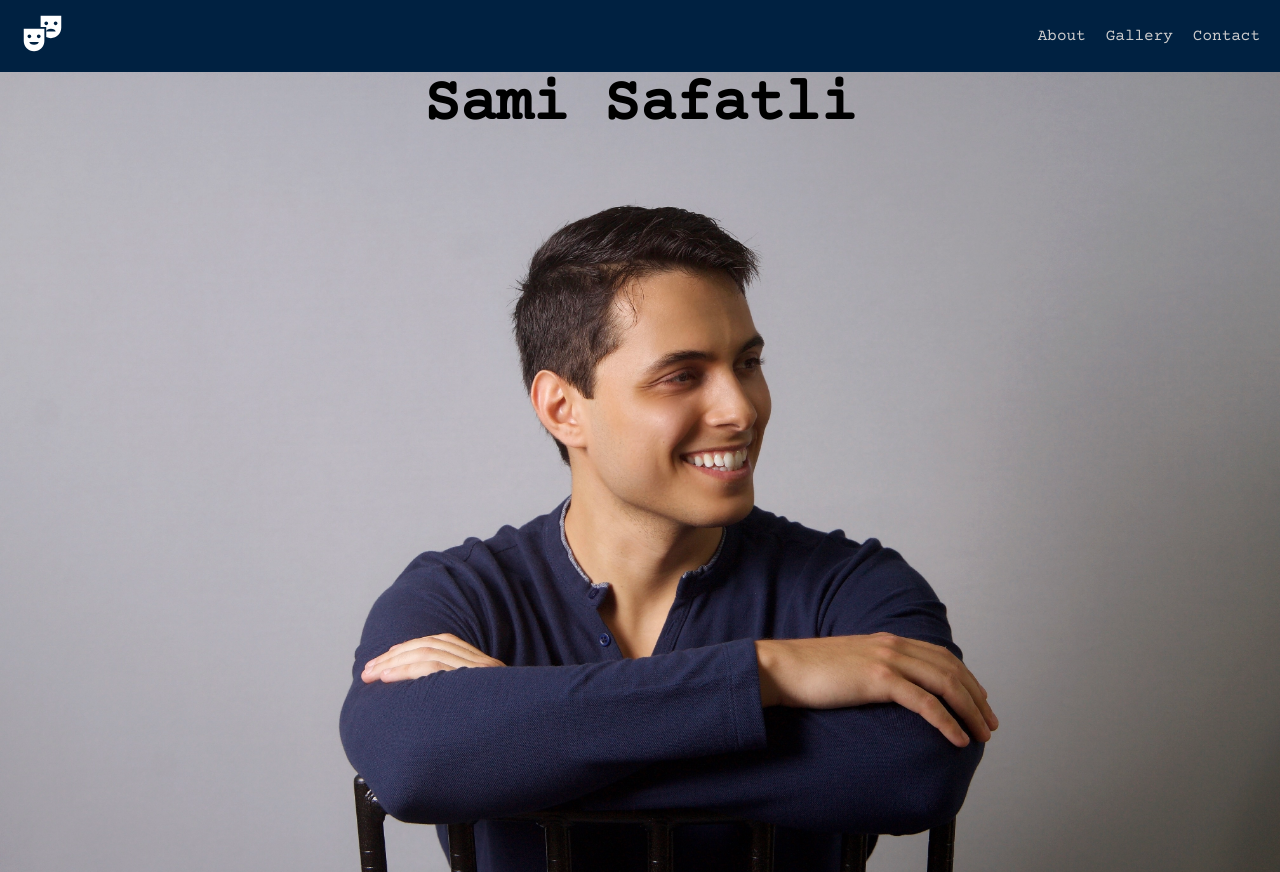
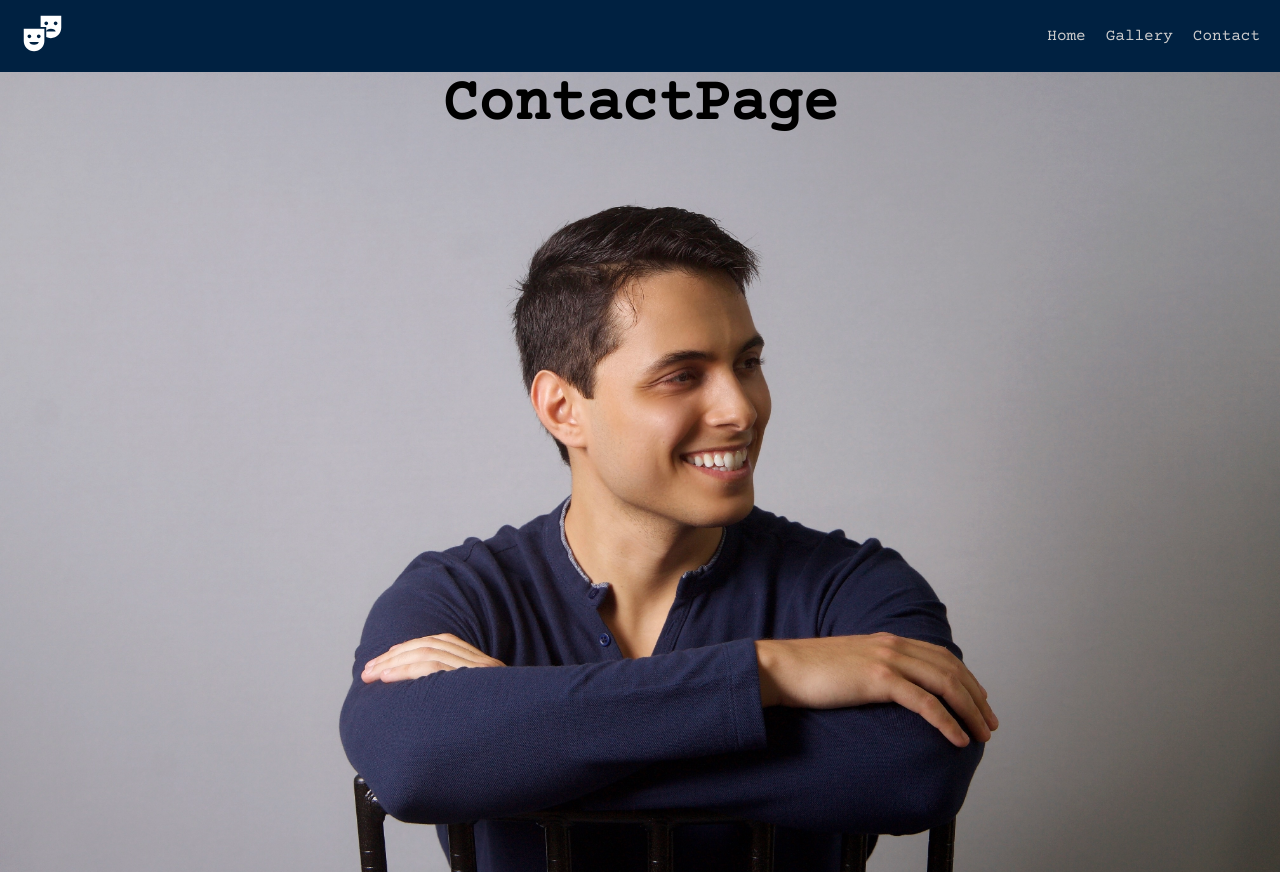
Before and after one commit to samisafatli/PortfolioGallery, a React (Vite) app: page /Contact in a window 1280 px wide. Built offline with nearby package versions, Linux system fonts and the light colour scheme.

Commit message:
Add react routing

```diff
--- a/package.json
+++ b/package.json
@@ -15,7 +15,8 @@
     "@mui/icons-material": "^5.14.18",
     "@mui/material": "^5.14.18",
     "react": "^18.2.0",
-    "react-dom": "^18.2.0"
+    "react-dom": "^18.2.0",
+    "react-router-dom": "^6.20.0"
   },
   "devDependencies": {
     "@types/react": "^18.2.37",
--- a/src/App.tsx
+++ b/src/App.tsx
@@ -1,16 +1,18 @@
-import Header from './Components/Header/Header'
 import './App.css'
-import Gallery from './Components/Gallery/Gallery'
+import {BrowserRouter as Router, Routes, Route} from 'react-router-dom'
+import GalleryPage from './Pages/GalleryPage/GalleryPage'
+import ContactPage from './Pages/ContactPage/ContactPage'
+import HomePage from './Pages/HomePage/HomePage'
 
 function App() {
   return (
-    <div>
-      <Header/>
-      <div className="container">
-        <h1>Sami Safatli</h1>
-        {/* <Gallery/> */}
-      </div>
-    </div>
+  <Router>
+    <Routes>
+      <Route path='/' element={<HomePage/>}></Route>
+      <Route path='/Gallery' element={<GalleryPage/>}></Route>
+      <Route path='/Contact' element={<ContactPage/>}></Route>
+    </Routes>
+  </Router>
   )
 }
 
--- a/src/Components/Header/Header.tsx
+++ b/src/Components/Header/Header.tsx
@@ -1,6 +1,7 @@
 import React, { useState } from "react";
 import "./Header.style.css";
 import TheaterComedyIcon from '@mui/icons-material/TheaterComedy';
+import { Link } from "react-router-dom";
 
 function Header() {
   const [isNavExpanded, setIsNavExpanded] = useState(false);
@@ -12,23 +13,20 @@ function Header() {
   return (
     <nav className="navbar">
       <a href="/" className="nav__brand">
-        <TheaterComedyIcon style={{ fontSize:"45px" }} />
+        <TheaterComedyIcon style={{ fontSize: "45px" }} />
       </a>
       <ul className={`nav__menu ${isNavExpanded ? "nav__active" : ""}`}>
         <li className="nav__item">
-          <a href="#about" className="nav__link">
+          {/* <a href="#about" className="nav__link">
             About
-          </a>
+          </a> */}
+          <Link className="nav__link" to='/'>Home</Link>
         </li>
         <li className="nav__item">
-          <a href="#gallery" className="nav__link">
-            Gallery
-          </a>
+          <Link className="nav__link" to='/Gallery'>Gallery</Link>
         </li>
         <li className="nav__item last__item">
-          <a href="#contact" className="nav__link">
-            Contact
-          </a>
+          <Link className="nav__link" to='/contact'>Contact</Link>
         </li>
       </ul>
       <div onClick={navToggle} className={`nav__toggler ${isNavExpanded ? "toggle" : ""}`}>
--- /dev/null
+++ b/src/Pages/ContactPage/ContactPage.tsx
@@ -0,0 +1,14 @@
+import Header from '../../Components/Header/Header'
+
+function ContactPage() {
+  return (
+    <div>
+      <Header/>
+      <div className="container">
+        <h1>ContactPage</h1>
+      </div>
+    </div>
+  )
+}
+
+export default ContactPage
--- /dev/null
+++ b/src/Pages/GalleryPage/GalleryPage.tsx
@@ -0,0 +1,14 @@
+import Header from '../../Components/Header/Header'
+
+function GalleryPage() {
+  return (
+    <div>
+      <Header/>
+      <div className="container">
+        <h1>Gallery Page</h1>
+      </div>
+    </div>
+  )
+}
+
+export default GalleryPage
--- /dev/null
+++ b/src/Pages/HomePage/HomePage.tsx
@@ -0,0 +1,14 @@
+import Header from '../../Components/Header/Header'
+
+function HomePage() {
+  return (
+    <div>
+      <Header/>
+      <div className="container">
+        <h1>Sami Safatli</h1>
+      </div>
+    </div>
+  )
+}
+
+export default HomePage
```
Also changed, not shown: 1 other file (tests, documents, lock files or other folders).
